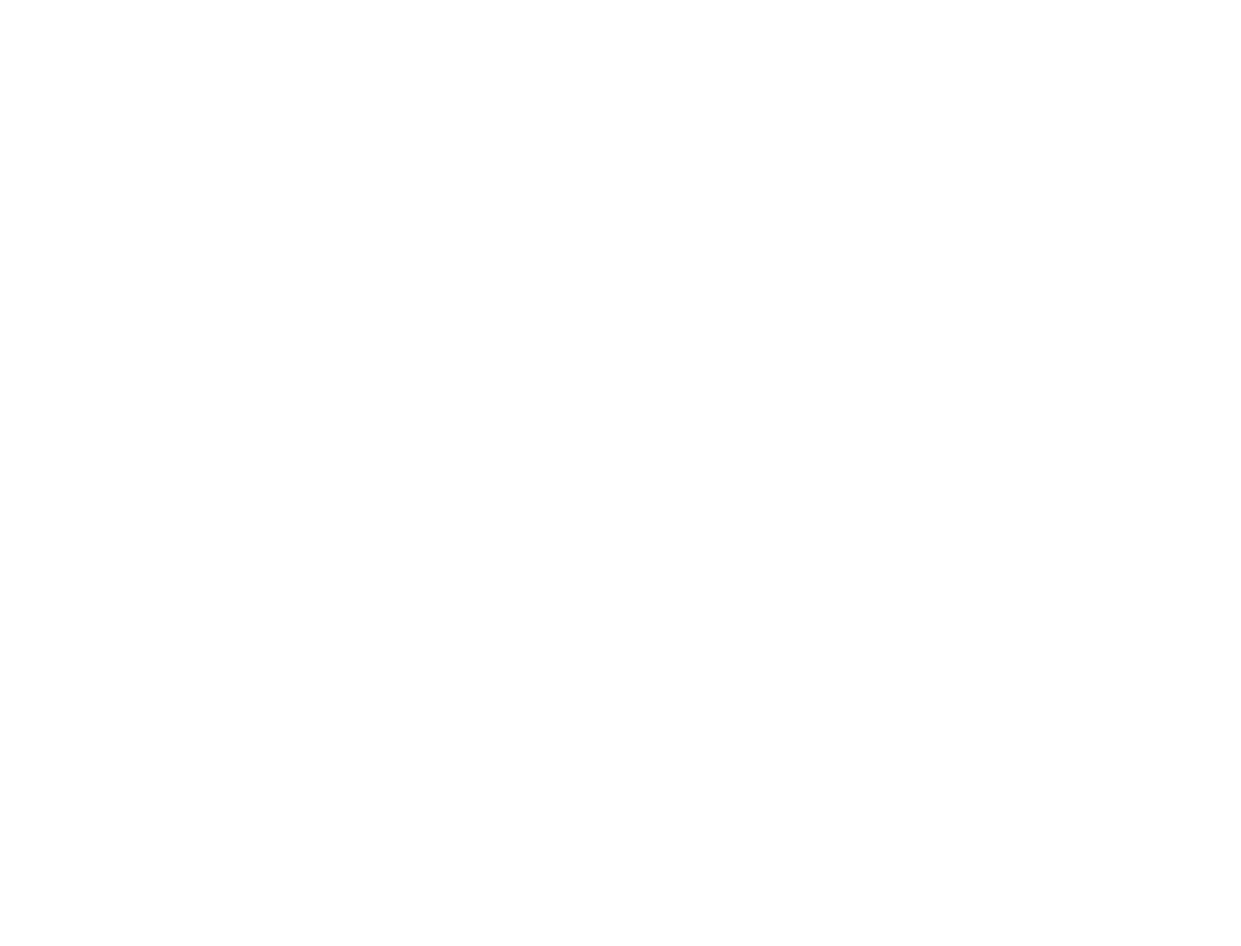
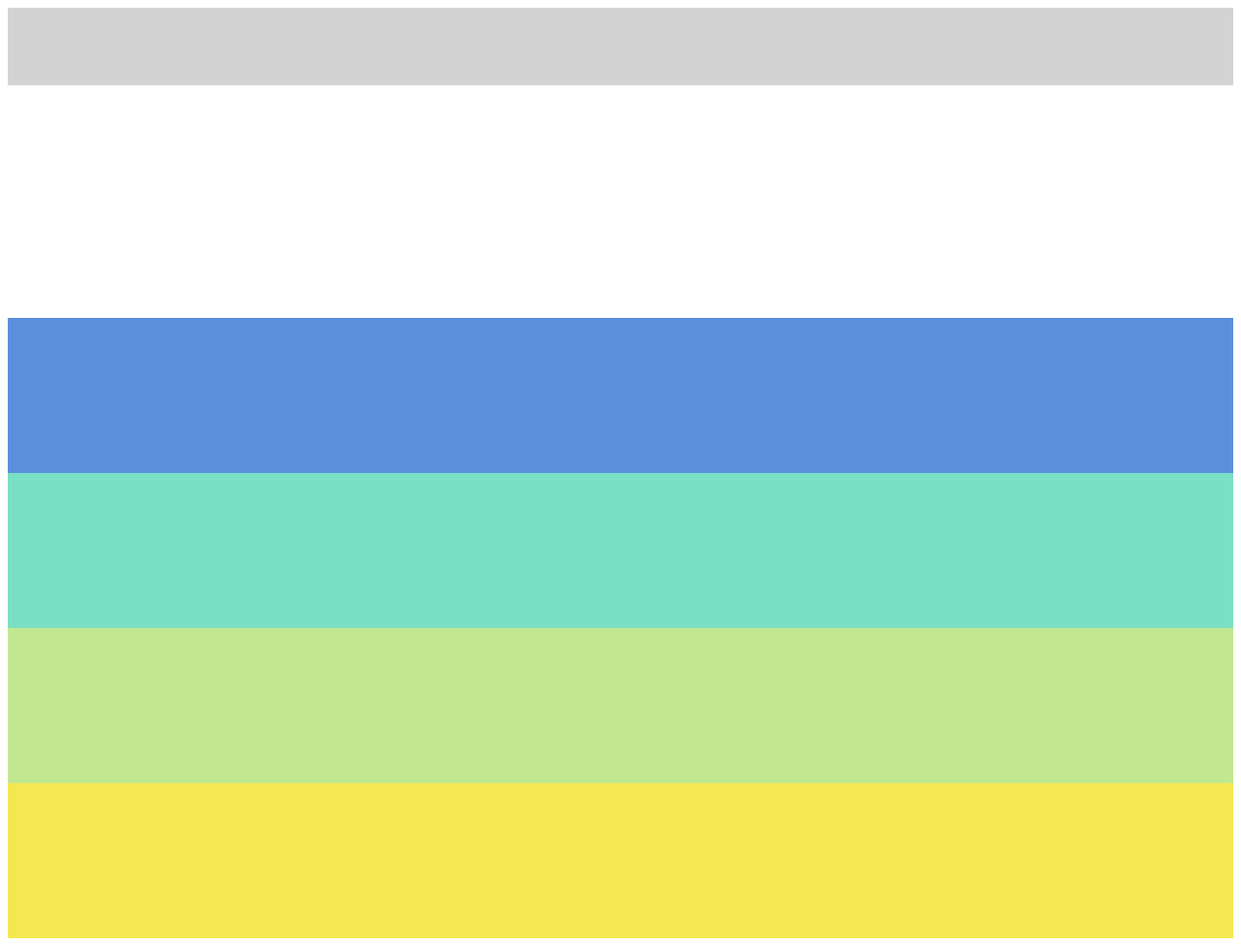
Before and after one commit to goaheadgit/html-css-drills, a plain HTML site: page drill-3/index.html in a window 1280 px wide. Shown: the whole page at 97% size. Before the commit the page ends 800 px from the top, so only its background shows below. Drawn offline with Linux system fonts and the light colour scheme.

Commit message:
Drill 3 partial.

```diff
--- a/drill-3/index.css
+++ b/drill-3/index.css
@@ -0,0 +1,38 @@
+body{
+
+}
+    .header{
+        background-color: lightgray;
+        width: 100%;
+        height: 10vh;
+    }
+
+    .textbox{
+        background-color: white;        ;
+        width: 100%;
+        height: 30vh;
+    }
+
+    .box1{
+        background-color: #5b8fdc;
+        width: 100%;
+        height: 20vh;
+    }
+
+    .box2{
+        background-color: #7BE0C3;
+        width: 100%;
+        height: 20vh;
+    }
+
+    .box3{
+        background-color: #C2E791;
+        width: 100%;
+        height: 20vh;
+    }
+
+    .box4{
+        background-color: #F5E752;
+        width: 100%;
+        height: 20vh;
+    }
--- a/drill-3/index.html
+++ b/drill-3/index.html
@@ -7,8 +7,11 @@
   </head>
 
   <body>
-    <header></header>
-    <main></main>
-    <footer></footer>
+    <div class="header"></div>
+    <div class="textbox"></div>
+    <div class="box1"></div>
+    <div class="box2"></div>
+    <div class="box3"></div>
+    <div class="box4"></div>
   </body>
 </html>
```
Also changed, not shown: 1 other file.
